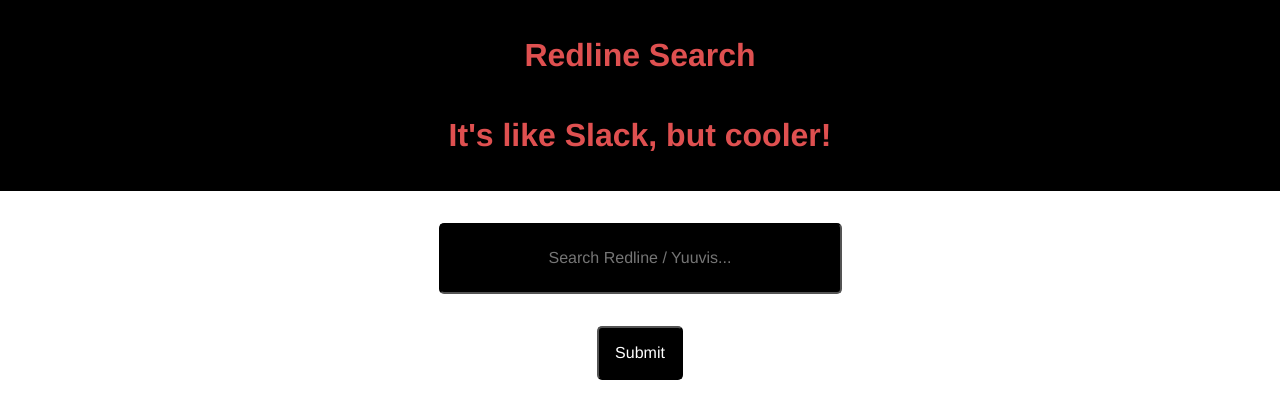
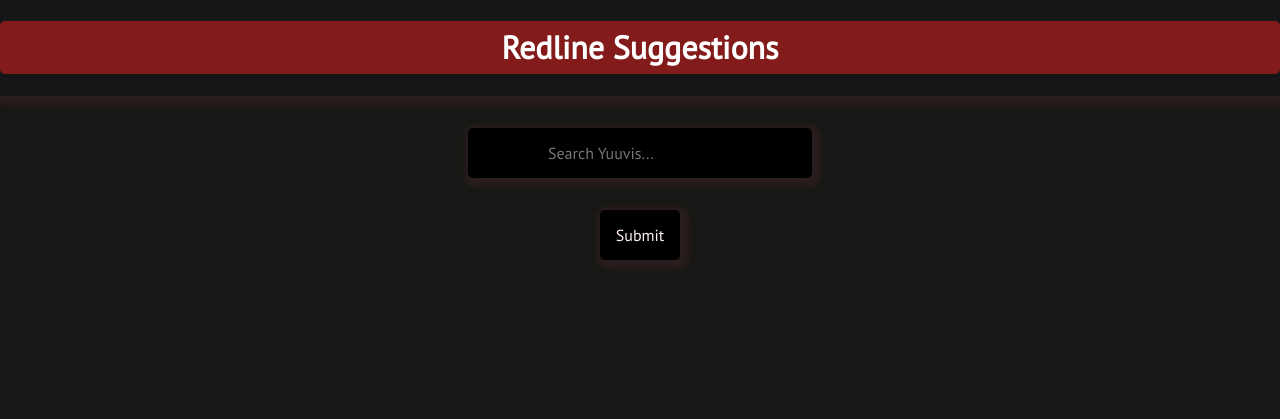
Before and after one commit to janetzhang321/yuuvis-hackathon, a Flask app: page / in a window 1280 px wide. Shown: the top 419 px of the page. Run offline with Flask 2, Linux system fonts and the light colour scheme.

Commit message:
update styles

```diff
--- a/static/styles.css
+++ b/static/styles.css
@@ -1,37 +1,58 @@
-html{
-    font-family: 'Franklin Gothic Medium', 'Arial Narrow', Arial, sans-serif;
+html {
+    font-family: 'PT Sans', sans-serif;
 }
 
-#header-title{
+body {
+    background: rgb(24, 24, 22);
+}
+
+#header-title {
     display: flex;
     justify-content: space-between;
     flex-direction: column;
     text-align: center;
-    color: rgb(223, 80, 80);
-    background: black;
-    padding: 1rem 3rem;
+    color: rgb(0, 0, 0);
+    background: rgb(23, 22, 22);
+    box-shadow: 3px 3px 5px 6px rgb(41, 29, 29);
 }
-.search-div{
+
+#header-title h1 {
+    text-align: center;
+    color: white;
+    padding: .5rem;
+    border-radius: 5px;
+    background: rgb(131, 27, 27);
+}
+
+.search-div {
     border-radius: 5px;
 }
-.search-bar{
+
+.search-bar {
     display: flex;
     justify-content: center;
-    text-align: center;
     margin: 2rem auto;
-    padding: 1.5rem 6rem;
     font-size: 1rem;
     border-radius: 5px;
     border-color: black;
+    box-shadow: 3px 3px 5px 6px rgb(41, 29, 29);
+    font-family: 'PT Sans', sans-serif;
+    padding: 1rem 5rem;
 }
-.button{
+
+.button {
+    margin: 0 auto;
     display: flex;
     justify-content: center;
     margin: 0 auto;
 }
-input{
+
+input {
+    font-family: 'PT Sans', sans-serif;
+    border: rgb(0, 0, 0);
     background: black;
-    color: white;
+    color: rgb(255, 238, 238);
     border-radius: 5px;
     padding: 1rem;
+    box-shadow: 3px 3px 5px 6px rgb(41, 29, 29);
 }
--- a/templates/index.html
+++ b/templates/index.html
@@ -1,29 +1,31 @@
 <!DOCTYPE html>
 <html lang="en">
+
 <head>
     <meta charset="UTF-8">
     <meta name="viewport" content="width=device-width, initial-scale=1.0">
     <meta http-equiv="X-UA-Compatible" content="ie=edge">
     <title>Redline Search</title>
     <link rel="stylesheet" href="https://cdnjs.cloudflare.com/ajax/libs/normalize/8.0.1/normalize.min.css">
-    <link rel="stylesheet" href="../static/styles.css">
-    <link rel="shortcut icon" href="#">
+    <link href="https://fonts.googleapis.com/css?family=PT+Sans|Poppins" rel="stylesheet">
+    <link rel="stylesheet" href="./styles.css">
 </head>
+
 <body>
-    <header>
+    <div class="background">
         <div id="header-title">
-            <h1>Redline Search</h1>
-            <h1>It's like Slack, but cooler!</h1>
+            <h1>Redline Suggestions</h1>
         </div>
-    </header>
-    <div class="search-div">
-        <form action="/display" id="my-form" method="POST">
-        <input type="text" name="search" placeholder="Search Redline / Yuuvis..." class="search-bar">
-        <div class="button">
-            <input class="submit" type="submit"></button>
+        <div class="search-div">
+            <form id="my-form">
+                <input type="text" name="search" placeholder="Search Yuuvis..." class="search-bar">
+                <div class="button">
+                    <input class="submit" type="submit"></button>
+                </div>
+            </form>
         </div>
-    </form>
     </div>
-    <!-- <script src="{{url_for('static', filename='js/app.js') }}"></script> -->
+    <script src="./app.js"></script>
 </body>
+
 </html>
```
